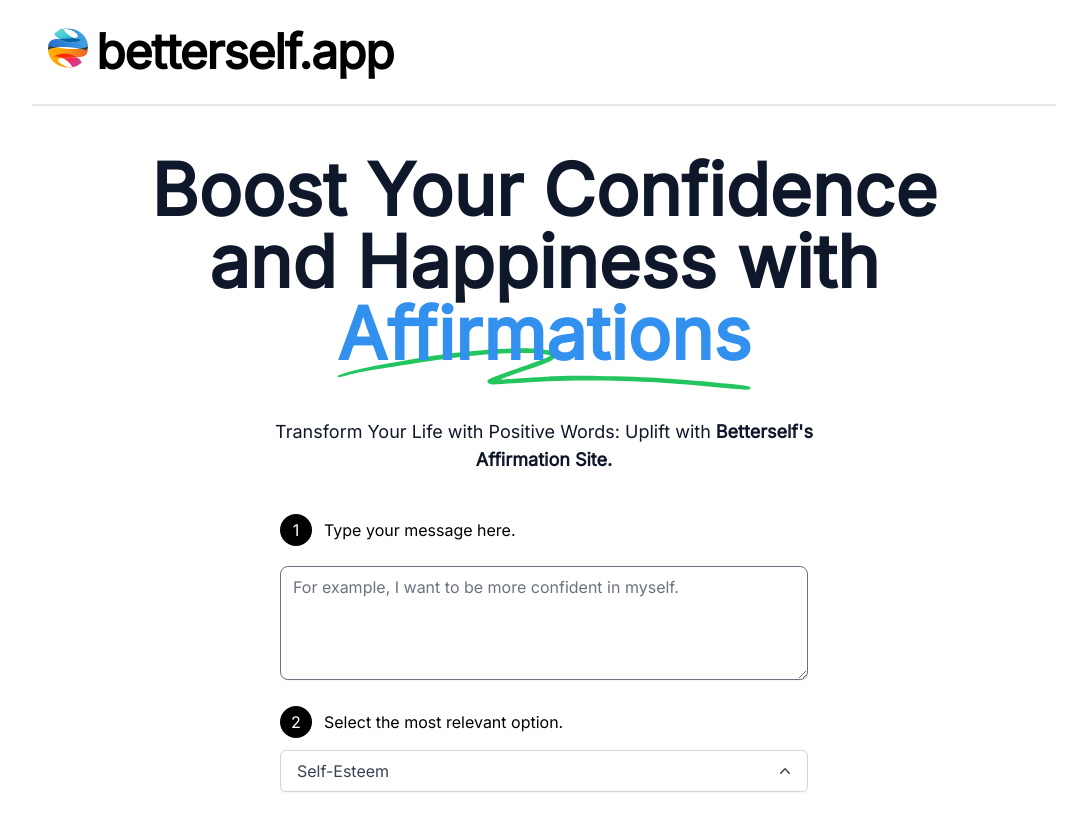
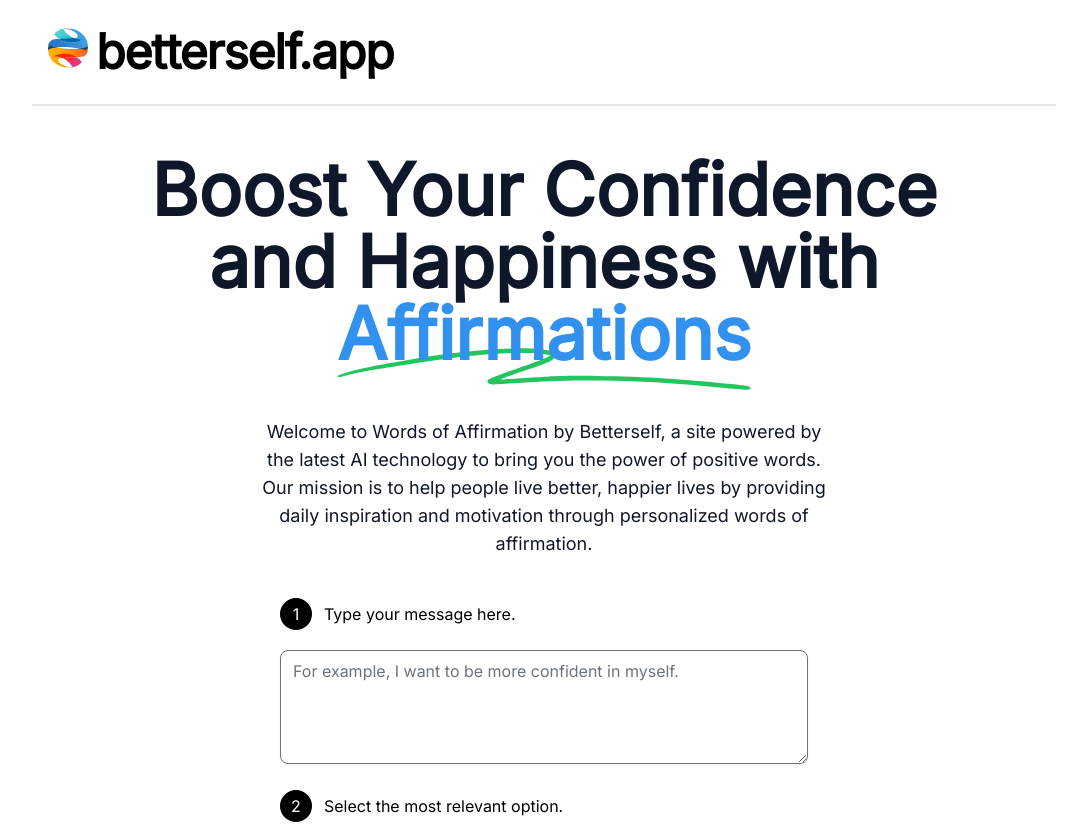
Before and after one commit to llegomark/affirmations, a Next.js app: page / in a window 1280 px wide. Shown: the top 824 px of the page, without its empty margins (96-1183 px from the left). Built offline with nearby package versions, Linux system fonts and the light colour scheme.

Commit message:
add: og image

```diff
--- a/pages/_document.tsx
+++ b/pages/_document.tsx
@@ -10,25 +10,34 @@ class MyDocument extends Document {
             name="description"
             content="Discover Wisdom & Comfort in the Word of God with BetterSelf - the cutting-edge virtual Bible. Get relevant verses from your preferred Bible with a click. Start exploring now!"
           />
-          <meta property="og:site_name" content="Discover Wisdom and Comfort in the Word of God - Better Self" />
+          <meta
+            property="og:site_name"
+            content="Discover Wisdom and Comfort in the Word of God - Better Self"
+          />
           <meta
             property="og:description"
             content="Discover Wisdom & Comfort in the Word of God with BetterSelf - the cutting-edge virtual Bible. Get relevant verses from your preferred Bible with a click. Start exploring now!"
           />
-          <meta property="og:title" content="Discover Wisdom and Comfort in the Word of God - Better Self" />
+          <meta
+            property="og:title"
+            content="Discover Wisdom and Comfort in the Word of God - Better Self"
+          />
           <meta name="twitter:card" content="summary_large_image" />
-          <meta name="twitter:title" content="Discover Wisdom and Comfort in the Word of God - Better Self" />
+          <meta
+            name="twitter:title"
+            content="Discover Wisdom and Comfort in the Word of God - Better Self"
+          />
           <meta
             name="twitter:description"
             content="Discover Wisdom & Comfort in the Word of God with BetterSelf - the cutting-edge virtual Bible. Get relevant verses from your preferred Bible with a click. Start exploring now!"
           />
           <meta
             property="og:image"
-            content="https://bible.betterself.app/betterself-featured.png"
+            content="https://bible.betterself.app/affirmation.png"
           />
           <meta
             name="twitter:image"
-            content="https://bible.betterself.app/betterself-featured.png"
+            content="https://bible.betterself.app/affirmation.png"
           />
         </Head>
         <body>
--- a/pages/index.tsx
+++ b/pages/index.tsx
@@ -122,7 +122,7 @@ const Home: NextPage = () => {
     <div className="flex max-w-5xl mx-auto flex-col items-center justify-center py-2 min-h-screen">
       <Head>
         <title>
-          Empowering You with the Power of Positive Words - Better Self
+          Empowering You With the Power of Positive Words - BetterSelf
         </title>
         <link rel="icon" href="/favicon.ico" />
       </Head>
@@ -137,8 +137,11 @@ const Home: NextPage = () => {
           </span>
         </h2>
         <p className="mx-auto mt-12 max-w-xl text-lg leading-7 text-slate-900">
-          Transform Your Life with Positive Words: Uplift with{" "}
-          <span className="font-bold">Betterself's Affirmation Site.</span>{" "}
+          Welcome to Words of Affirmation by Betterself, a site powered by the
+          latest AI technology to bring you the power of positive words. Our
+          mission is to help people live better, happier lives by providing
+          daily inspiration and motivation through personalized words of
+          affirmation.
         </p>
         <div className="max-w-xl w-full px-6">
           <div className="flex mt-10 items-center space-x-3">
```
Also changed, not shown: public/affirmation.png (added), public/betterself-featured.png (deleted).
